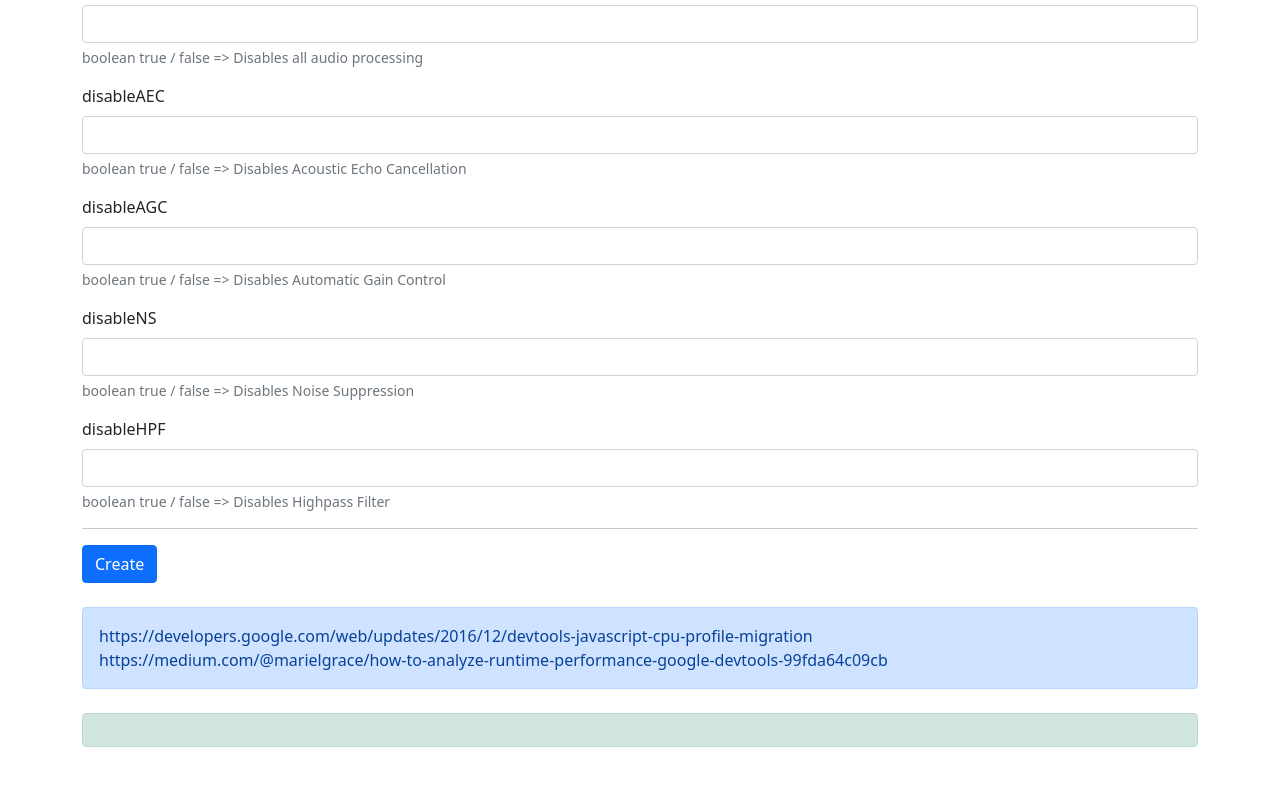
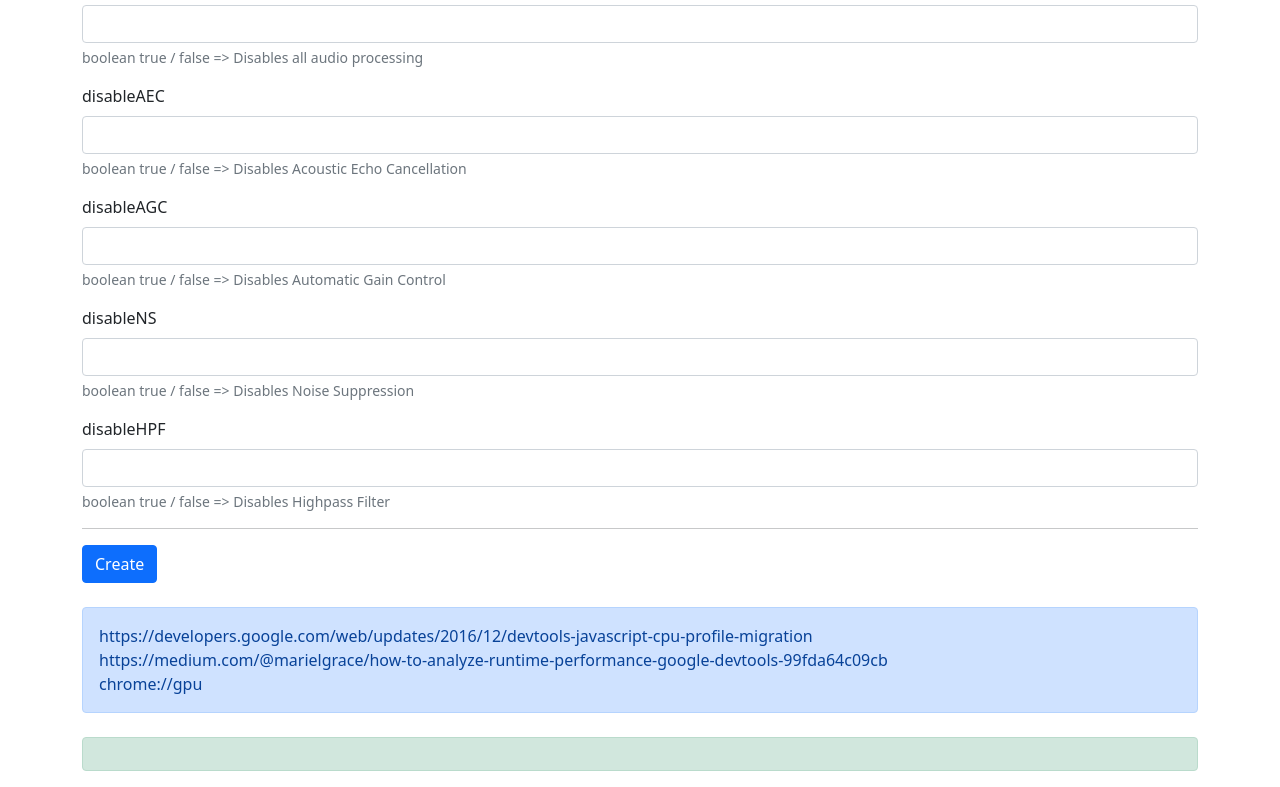
Before and after one commit to ickarakurt/vmeet-url-conf-generator, a plain HTML site: page index.html in a window 1280 px wide. Shown: the part 1350-2137 px from the top of the page. Before the commit the page ends 2113 px from the top, so only its background shows below. Drawn offline with nearby package versions, Linux system fonts and the light colour scheme.

Commit message:
added chrome gpu detail link

```diff
--- a/index.html
+++ b/index.html
@@ -128,6 +128,9 @@
         https://developers.google.com/web/updates/2016/12/devtools-javascript-cpu-profile-migration
         <br/>
         https://medium.com/@marielgrace/how-to-analyze-runtime-performance-google-devtools-99fda64c09cb
+        <br/>
+        chrome://gpu
+        <br/>
      </div>
 
       <div id="result" class="alert alert-success mt-4" role="alert">
```
